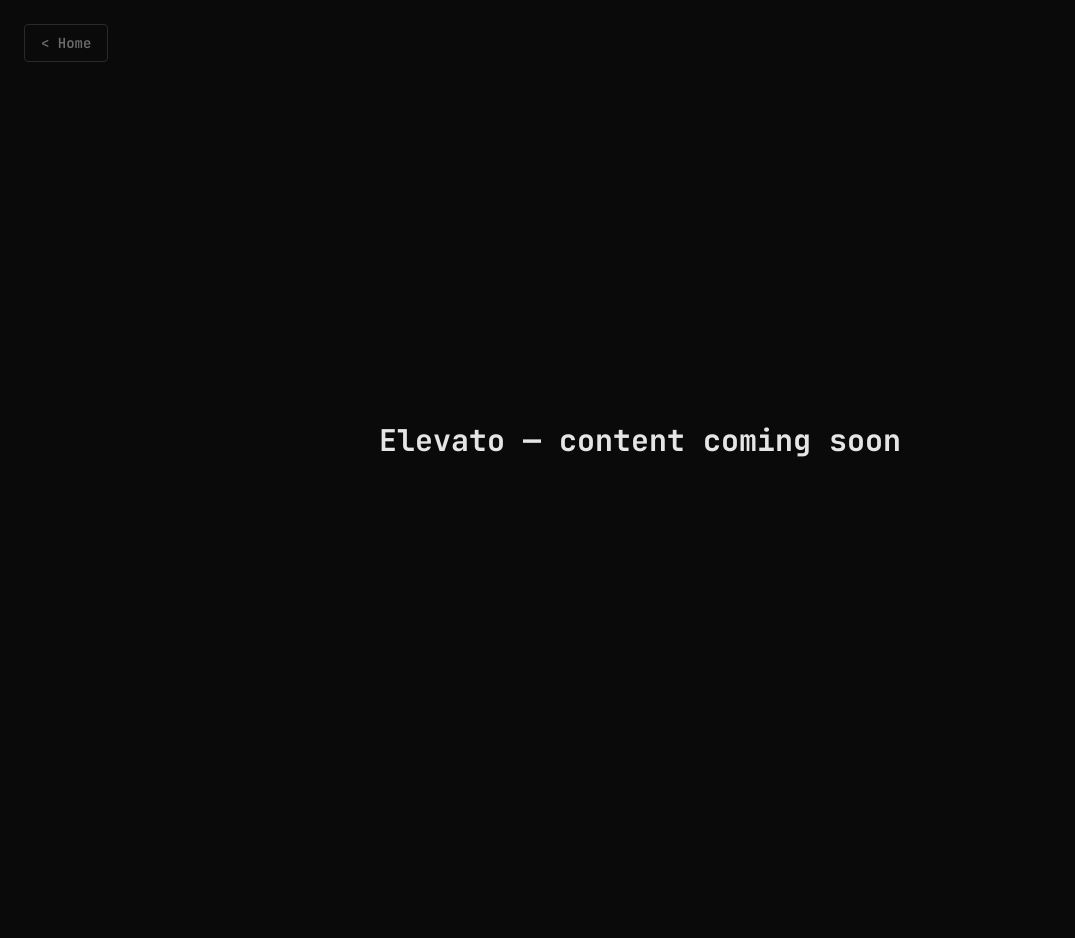
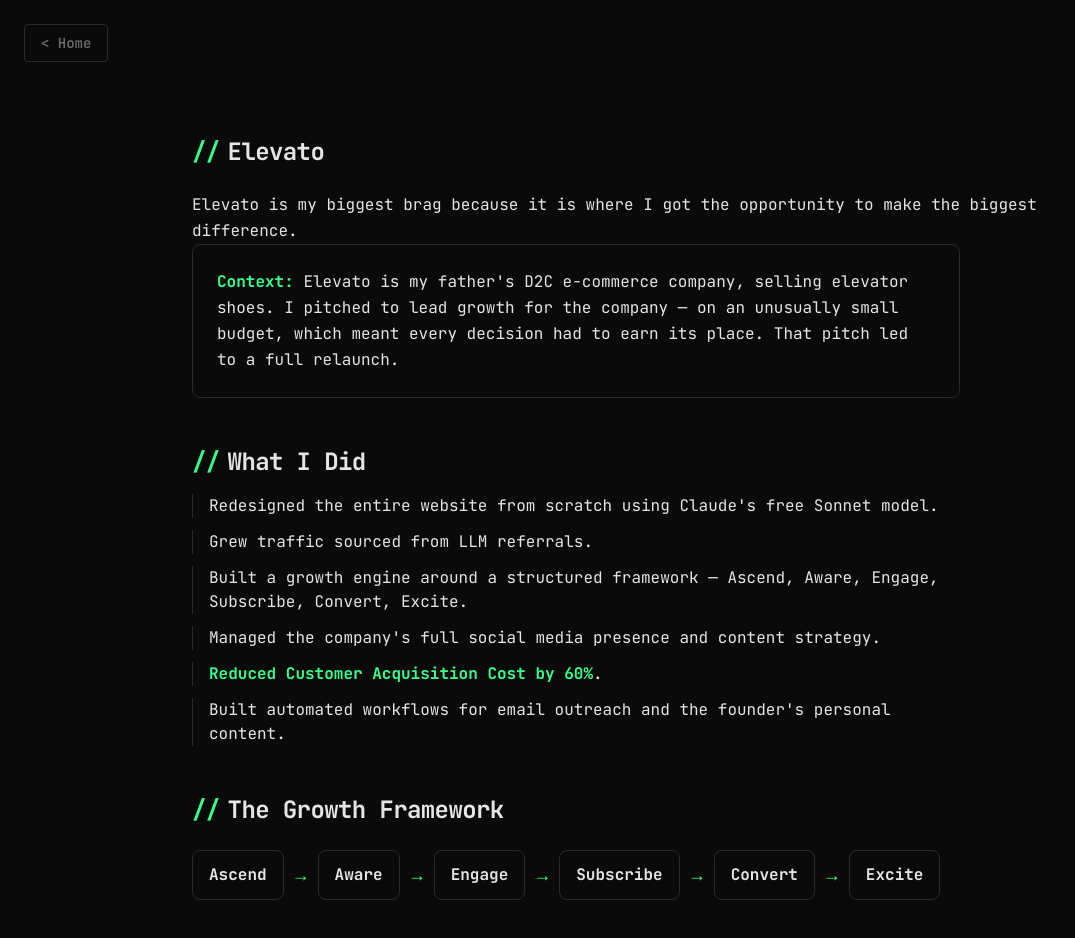
Before and after one commit to abel-rosnovski/resume-OS, a Next.js app: page /elevato in a window 1280 px wide. Shown: the top 938 px of the page, without its empty margins (0-1075 px from the left). Before the commit the page ends 880 px from the top, so only its background shows below. Built offline with nearby package versions, Linux system fonts and the light colour scheme.

Commit message:
Add Automation, Research, and About pages with bento grid layout

```diff
--- a/app/about/page.js
+++ b/app/about/page.js
@@ -28,7 +28,7 @@
               text: "I aspire to be the person people bring in when the stakes are high.",
             },
           ]}
-          closingQuote=" I Understand tech, talk business, execute strategy."
+
         />
       </div>
     </PageShell>
--- a/app/data/page.js
+++ b/app/data/page.js
@@ -10,6 +10,7 @@
         <SectionHeading className="mb-8">Data</SectionHeading>
 
         <ProjectCase
+        gradient
           title="Automated Dashboard at an MNC"
           whatIDid={[
             {
@@ -30,6 +31,7 @@
         />
 
         <ProjectCase
+        gradient
           title="Data Cleaning Tool for a Startup"
           whatIDid={[
             {
--- a/app/elevato/page.js
+++ b/app/elevato/page.js
@@ -1,9 +1,57 @@
 import PageShell from "../../components/PageShell";
+import SectionHeading from "../../components/ui/SectionHeading";
+import Card from "../../components/ui/Card";
+import PipelineDiagram from "../../components/PipelineDiagram";
 
 export default function ElevatoPage() {
   return (
-    <PageShell>
-      <h1 className="text-3xl font-bold">Elevato — content coming soon</h1>
+    <PageShell align="top">
+      <div className="w-full">
+        <SectionHeading className="mb-6">Elevato</SectionHeading>
+
+        <p className="text-foreground leading-relaxed">
+          Elevato is my biggest brag because it is where I got the opportunity to make the biggest difference.
+
+        </p>
+
+        <Card className="mb-12 max-w-3xl">
+          <p className="text-foreground leading-relaxed">
+            <span className="text-accent font-bold">Context: </span>
+            Elevato is my father&apos;s D2C e-commerce company, selling elevator shoes.
+            I pitched to lead growth for the company — on an unusually small budget,
+            which meant every decision had to earn its place. That pitch led to a
+            full relaunch.
+          </p>
+        </Card>
+
+        <SectionHeading className="mb-4">What I Did</SectionHeading>
+        <ul className="space-y-3 text-foreground mb-12 max-w-3xl">
+          <li className="pl-4 border-l border-border">
+            Redesigned the entire website from scratch using Claude&apos;s free Sonnet model.
+          </li>
+          <li className="pl-4 border-l border-border">
+            Grew traffic sourced from LLM referrals.
+          </li>
+          <li className="pl-4 border-l border-border">
+            Built a growth engine around a structured framework — Ascend, Aware, Engage, Subscribe, Convert, Excite.
+          </li>
+          <li className="pl-4 border-l border-border">
+            Managed the company&apos;s full social media presence and content strategy.
+          </li>
+          <li className="pl-4 border-l border-border">
+            {" "}
+            <span className="text-accent font-bold">Reduced Customer Acquisition Cost by 60%</span>.
+          </li>
+          <li className="pl-4 border-l border-border">
+            Built automated workflows for email outreach and the founder&apos;s personal content.
+          </li>
+        </ul>
+
+        <SectionHeading className="mb-4">The Growth Framework</SectionHeading>
+        <PipelineDiagram
+          steps={["Ascend", "Aware", "Engage", "Subscribe", "Convert", "Excite"]}
+        />
+      </div>
     </PageShell>
   );
 }
--- a/app/growth/page.js
+++ b/app/growth/page.js
@@ -1,9 +1,34 @@
 import PageShell from "../../components/PageShell";
+import SectionHeading from "../../components/ui/SectionHeading";
+import ProjectCase from "../../components/ProjectCase";
+import WorkflowChip from "../../components/WorkflowChip";
 
 export default function GrowthPage() {
   return (
-    <PageShell>
-      <h1 className="text-3xl font-bold">Growth — content coming soon</h1>
+    <PageShell align="top">
+      <div className="w-full">
+        <SectionHeading className="mb-8">Growth</SectionHeading>
+
+        <ProjectCase
+          gradient
+          title="Led Growth at Elevato"
+          whatIDid={[
+            "Built a growth engine from scratch.",
+            "SEO and GEO optimized the website.",
+            "Managed the company's full social media presence and content.",
+            "Automated email outreach.",
+            "Created and maintained an affiliate program.",
+          ]}
+          whatItAccomplished={[
+            "Reduced Customer Acquisition Cost by 60% within the first month.",
+          ]}
+        />
+
+        <WorkflowChip
+          title="LinkedIn outreach at a marketing agency"
+          description="Managed LinkedIn outreach on behalf of the agency's clients."
+        />
+      </div>
     </PageShell>
   );
 }
--- a/app/tools/page.js
+++ b/app/tools/page.js
@@ -1,9 +1,31 @@
+import Link from "next/link";
 import PageShell from "../../components/PageShell";
+import SectionHeading from "../../components/ui/SectionHeading";
+import ToolSimCard from "../../components/ToolSimCard";
 
 export default function ToolsPage() {
   return (
-    <PageShell>
-      <h1 className="text-3xl font-bold">Tools — content coming soon</h1>
+    <PageShell align="top">
+      <div className="w-full">
+        <SectionHeading className="mb-8">Tools</SectionHeading>
+
+        <div className="grid grid-cols-1 sm:grid-cols-2 md:grid-cols-3 gap-5">
+          <ToolSimCard
+            title="Automation Tools & Agents"
+            description="Covered in detail on the Automation page."
+            href="/automation"
+          />
+          <ToolSimCard
+            title="AI Job Scout"
+            description="An in-progress tool for automated job discovery and matching."
+            inProgress
+          />
+        </div>
+
+        <p className="text-muted text-sm mt-6">
+          More tools in development — check back soon.
+        </p>
+      </div>
     </PageShell>
   );
 }
--- /dev/null
+++ b/components/EducationTimeline.js
@@ -0,0 +1,41 @@
+export default function EducationTimeline({ degrees }) {
+  return (
+    <div className="relative pl-8">
+      {/* vertical line */}
+      <div className="absolute left-[7px] top-2 bottom-2 w-px bg-border" />
+
+      <div className="space-y-10">
+        {degrees.map((deg, i) => (
+          <div key={i} className="relative">
+            {/* dot marker */}
+            <div
+              className={`absolute -left-8 top-1.5 w-3.5 h-3.5 rounded-full border-2 ${
+                deg.highlight
+                  ? "bg-accent border-accent"
+                  : "bg-background border-muted"
+              }`}
+            />
+
+            <div
+              className={`border rounded-xl p-6 ${
+                deg.highlight
+                  ? "border-accent bg-accent/5"
+                  : "border-border"
+              }`}
+            >
+              <p className="text-xs text-muted mb-2 tracking-wide uppercase">
+                {deg.institution}
+              </p>
+              <p className="text-lg md:text-xl font-bold text-foreground">
+                {deg.degree}
+              </p>
+              {deg.note && (
+                <p className="text-sm text-accent mt-2 font-semibold">{deg.note}</p>
+              )}
+            </div>
+          </div>
+        ))}
+      </div>
+    </div>
+  );
+}
--- /dev/null
+++ b/components/PipelineDiagram.js
@@ -0,0 +1,16 @@
+export default function PipelineDiagram({ steps }) {
+  return (
+    <div className="flex flex-wrap md:flex-nowrap items-center gap-2 overflow-x-auto py-2">
+      {steps.map((step, i) => (
+        <div key={i} className="flex items-center gap-2 shrink-0">
+          <div className="border border-border rounded-lg px-4 py-3 text-center hover:border-accent transition-colors">
+            <p className="font-bold text-sm md:text-base text-foreground">{step}</p>
+          </div>
+          {i < steps.length - 1 && (
+            <span className="text-accent text-lg">→</span>
+          )}
+        </div>
+      ))}
+    </div>
+  );
+}
--- a/components/ProjectCase.js
+++ b/components/ProjectCase.js
@@ -3,11 +3,18 @@
 import { useState } from "react";
 import Card from "./ui/Card";
 
-export default function ProjectCase({ title, whatIDid, whatItAccomplished }) {
+export default function ProjectCase({ title, whatIDid, whatItAccomplished, gradient }) {
   const [open, setOpen] = useState(false);
 
   return (
-    <Card className="mb-6">
+    <Card
+  className="mb-6"
+  style={
+    gradient
+      ? { background: "linear-gradient(135deg, #10261a 0%, #0a0a0a 70%)" }
+      : undefined
+  }
+>
       <button
         onClick={() => setOpen(!open)}
         className="w-full flex items-center justify-between text-left"
--- /dev/null
+++ b/components/StatBlock.js
@@ -0,0 +1,10 @@
+export default function StatBlock({ value, label }) {
+  return (
+    <div className="border border-accent rounded-xl p-8 text-center bg-accent/5">
+      <p className="text-5xl md:text-7xl font-extrabold text-accent">{value}</p>
+      <p className="text-muted mt-3 text-sm md:text-base uppercase tracking-wide">
+        {label}
+      </p>
+    </div>
+  );
+}
--- /dev/null
+++ b/components/ToolSimCard.js
@@ -0,0 +1,44 @@
+export default function ToolSimCard({ title, description, href, inProgress }) {
+  const content = (
+    <div
+      className={`relative rounded-2xl p-5 h-40 flex flex-col justify-between overflow-hidden border border-border transition-colors ${
+        inProgress ? "" : "hover:border-accent"
+      }`}
+      style={{
+        background:
+          "linear-gradient(135deg, #10261a 0%, #0a0a0a 70%)",
+      }}
+    >
+      {/* chip graphic, top-left, like a real SIM card */}
+      <div className="w-8 h-6 rounded-sm bg-accent/30 border border-accent/60" />
+
+      <div>
+        <p className="font-bold text-sm md:text-base text-foreground">{title}</p>
+        {description && (
+          <p className="text-muted text-xs md:text-sm mt-1 leading-snug">
+            {description}
+          </p>
+        )}
+      </div>
+
+      {inProgress && (
+        <>
+          <div className="absolute inset-0 bg-background/60 backdrop-blur-[1px]" />
+          <div className="absolute top-3 -right-9 rotate-45 bg-accent text-background text-[10px] font-bold px-10 py-1 tracking-wider">
+            IN PROGRESS
+          </div>
+        </>
+      )}
+    </div>
+  );
+
+  if (href && !inProgress) {
+    return (
+      <a href={href} className="block">
+        {content}
+      </a>
+    );
+  }
+
+  return content;
+}
--- a/components/ui/Card.js
+++ b/components/ui/Card.js
@@ -1,7 +1,8 @@
-export default function Card({ children, className = "" }) {
+export default function Card({ children, className = "", style }) {
   return (
     <div
-      className={`border border-border rounded-lg bg-background/50 backdrop-blur-sm p-6 ${className}`}
+      className={`border border-border rounded-lg backdrop-blur-sm p-6 ${className}`}
+      style={style}
     >
       {children}
     </div>
```
Also changed, not shown: app/education/page.js (+35 -3 lines).
